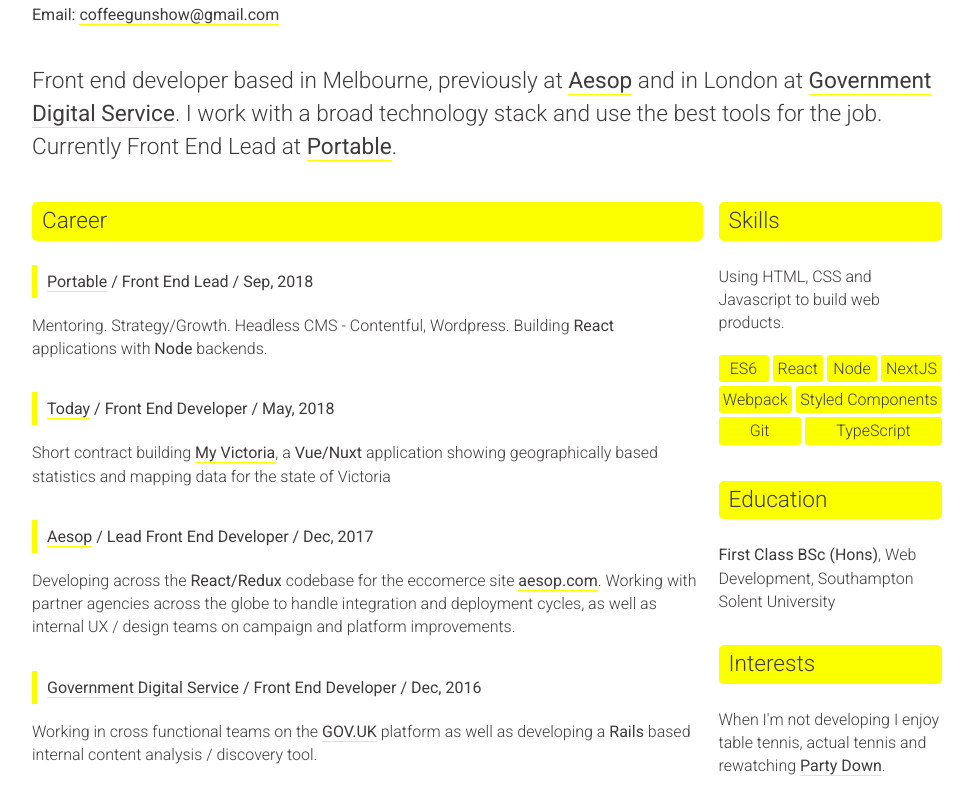
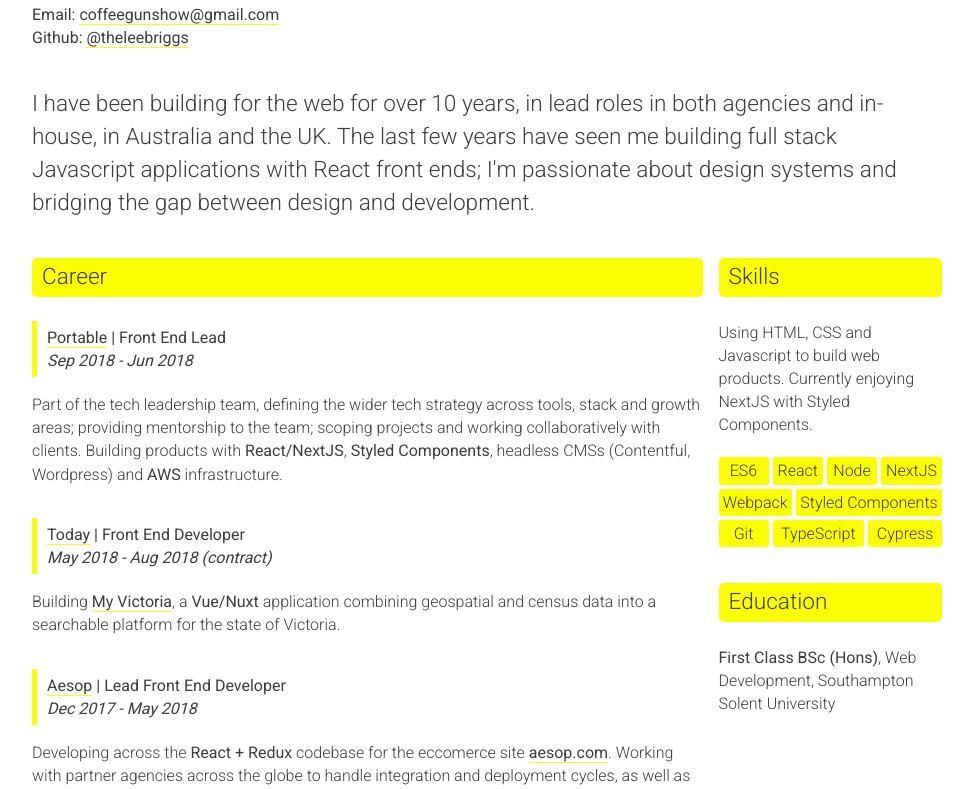
Before and after one commit to theleebriggs/theleebriggs.github.io, a React (Create React App) app: page / in a window 1280 px wide. Shown: the part 266-1055 px from the top of the page, without its empty margins (153-1126 px from the left). Built offline with nearby package versions, Linux system fonts and the light colour scheme.

Commit message:
feat: content updates:
- remove interests
- add github handle
- update summary paragraph
- add endDate to job listing

```diff
--- a/src/Resume/Header.js
+++ b/src/Resume/Header.js
@@ -14,15 +14,18 @@
 
 const Contact = ({
   email,
+  github,
   phone
 }) => {
   const mailLink = `mailto:${email}`
+  const githubLink = `https://github.com/${github}`;
 
   return (
     <div className='ResumeHeader-contact'>
       <ul className='ContactList'>
         <li><strong>Phone:</strong> {phone}</li>
         <li><strong>Email:</strong> <a href={mailLink}>{email}</a></li>
+        <li><strong>Github:</strong> <a href={githubLink} target="_blank" rel="noopener noreferrer">@{github}</a></li>
       </ul>
     </div>
   )
@@ -39,13 +42,14 @@
   label,
   email,
   phone,
+  github,
   summary
 }) => {
   return (
     <div className='ResumeHeader'>
       <Title primary={name} secondary={label} />
       <Summary content={summary} />
-      <Contact email={email} phone={phone} />
+      <Contact email={email} phone={phone} github={github} />
     </div>
   )
 }
--- a/src/Resume/Interests.js
+++ /dev/null
@@ -1,13 +0,0 @@
-import React from 'react'
-
-import Section from './common/Section'
-
-const Interests = ({ interests }) => {
-  return (
-    <Section className='Interests' heading='Interests'>
-      <div dangerouslySetInnerHTML={{__html: interests}} />
-    </Section>
-  )
-}
-
-export default Interests
--- a/src/Resume/Job.css
+++ b/src/Resume/Job.css
@@ -20,6 +20,11 @@
   padding: 5px 10px;
 }
 
+.Job-meta__time {
+  display: block;
+  font-style: italic;
+}
+
 .Job-meta a {
   font-weight: inherit;
 }
--- a/src/Resume/Job.js
+++ b/src/Resume/Job.js
@@ -7,28 +7,28 @@
   name,
   position,
   startDate,
+  endDate = Date.now(),
+  contract = false,
   url
 }) => {
-  const [start] = [startDate].map((d) => format(parse(d), 'MMM, YYYY'))
+  const [start, end] = [startDate, endDate].map((d) => format(parse(d), 'MMM YYYY'))
   return (
     <p className='Job-meta'>
-      <a href={url} className='Job-link'>{name}</a> / {position} / {start}
+      <a href={url} className='Job-link'>{name}</a> | {position}
+      <span className="Job-meta__time">
+        {start} - {end} {contract && `(contract)`}
+      </span>
     </p>
   )
 }
 
 const Job = ({
-  name,
-  position,
-  url,
-  startDate,
-  endDate,
   summary,
-  tags
+  ...props
 }) => {
   return (
     <div className='Job'>
-      <Meta endDate={endDate} name={name} position={position} startDate={startDate} url={url} />
+      <Meta {...props} />
       <div className='Job-description' dangerouslySetInnerHTML={{__html: summary}} />
     </div>
   )
--- a/src/Resume/Resume.js
+++ b/src/Resume/Resume.js
@@ -8,10 +8,9 @@
 import Career from './Career'
 import Skills from './Skills'
 import Education from './Education'
-import Interests from './Interests'
 
 const Resume = () => {
-  const { basics, interests, work, skills, education } = resumeData
+  const { basics, work, skills, education } = resumeData
 
   return (
     <div className='Resume'>
@@ -30,7 +29,6 @@
       <div className='Resume-extra'>
         <Skills {...skills} />
         <Education education={education} />
-        <Interests interests={interests} />
       </div>
     </div>
   )
--- a/src/Resume/resume.data.js
+++ b/src/Resume/resume.data.js
@@ -4,8 +4,9 @@
   email: "coffeegunshow@gmail.com",
   phone: "0416 250 472",
   url: "https://theleebriggs.github.io",
+  github: 'theleebriggs',
   summary:
-    '<p>Front end developer based in Melbourne, previously at <a href="https://aesop.com/">Aesop</a> and in London at <a href="https://gov.uk">Government Digital Service</a>. I work with a broad technology stack and use the best tools for the job. Currently Front End Lead at <a href="https://portable.com.au">Portable</a>.',
+    '<p>I have been building for the web for over 10 years, in lead roles in both agencies and in-house, in Australia and the UK. The last few years have seen me building full stack Javascript applications with  React front ends; I\'m passionate about design systems and bridging the gap between design and development.</p>',
 };
 
 const work = [
@@ -14,8 +15,7 @@
     position: 'Front End Lead',
     url: 'https://portable.com.au',
     startDate: '2018-09-01',
-    endDate: '01',
-    summary: '<p>Mentoring. Strategy/Growth. Headless CMS - Contentful, Wordpress. Building <strong>React</strong> applications with <strong>Node</strong> backends.</p>',
+    summary: '<p>Part of the tech leadership team, defining the wider tech strategy across tools, stack and growth areas; providing mentorship to the team; scoping projects and working collaboratively with clients. Building products with <strong>React/NextJS</strong>, <strong>Styled Components</strong>, headless CMSs (Contentful, Wordpress) and <strong>AWS</strong> infrastructure.</p>',
     tags: [
       'React',
       'NextJS',
@@ -28,9 +28,10 @@
     name: 'Today',
     position: 'Front End Developer ',
     url: 'https://today.design',
+    contract: true,
     startDate: '2018-05-01',
-    endDate: '',
-    summary: '<p>Short contract building <a href="https://www.myvictoria.vic.gov.au/">My Victoria</a>, a <strong>Vue/Nuxt</strong> application showing geographically based statistics and mapping data for the state of Victoria</p>',
+    endDate: '2018-08-01',
+    summary: '<p>Building <a href="https://www.myvictoria.vic.gov.au/" target="_blank" rel="noopener noreferrer">My Victoria</a>, a <strong>Vue/Nuxt</strong> application combining geospatial and census data into a searchable platform for the state of Victoria.</p>',
     tags: [
       'Vue',
       'Nuxt'
@@ -41,7 +42,8 @@
     position: 'Lead Front End Developer',
     url: 'https://aesop.com',
     startDate: '2017-12-01',
-    summary: '<p>Developing across the <strong>React/Redux</strong> codebase for the eccomerce site <a href="https://aesop.com">aesop.com</a>. Working with partner agencies across the globe to handle integration and deployment cycles, as well as internal UX / design teams on campaign and platform improvements.</p>',
+    endDate: '2018-05-01',
+    summary: '<p>Developing across the <strong>React + Redux</strong> codebase for the eccomerce site <a href="https://aesop.com" target="_blank" rel="noopener noreferrer">aesop.com</a>. Working with partner agencies across the globe to handle integration and deployment cycles, as well as internal UX / design teams on campaign and platform improvements.</p>',
     tags: [
       'React',
       'Redux'
@@ -53,7 +55,8 @@
     url: 'https://gov.uk',
     startDate: '2016-12-01',
     endDate: '2017-05-01',
-    summary: '<p>Working in cross functional teams on the <a href="https://gov.uk">GOV.UK</a> platform as well as developing a <strong>Rails</strong> based internal content analysis / discovery tool.</p>',
+    contract: true,
+    summary: '<p>Working in cross functional teams on the <a href="https://gov.uk" rel="noopener noreferrer">GOV.UK</a> platform as well as developing a <strong>Rails</strong> based internal content analysis and discovery tool.</p>',
     tags: [
       'Ruby',
       'Ruby on Rails'
@@ -65,7 +68,7 @@
     url: 'http://headlondon.com/',
     startDate: '2014-05-01',
     endDate: '2016-12-01',
-    summary: '<p>Leading and managing front end development; building primarily <strong>AngularJS</strong> applications, projects included <a href="https://www.prsformusic.com/press/2017/new-tool-for-music-creators-to-report-performances-and-help-manage-their-rights">Setlist Hub</a> and <a href="http://www.pearsonclinical.co.uk/Psychology/ChildCognitionNeuropsychologyandLanguage/ChildAttentionExecutiveFunction/tea-ch-2/test-of-everyday-attention-for-children-second-edition.aspx?gclid=CP3XobiT088CFRdmGwod8_EKrQ">Pearson TEA-Ch2</a>.</p>',
+    summary: '<p>Leading and managing front end development; building primarily <strong>AngularJS</strong> applications, projects included <a href="https://www.prsformusic.com/press/2017/new-tool-for-music-creators-to-report-performances-and-help-manage-their-rights" target="_blank" rel="noopener noreferrer">Setlist Hub</a> and <a href="http://www.pearsonclinical.co.uk/Psychology/ChildCognitionNeuropsychologyandLanguage/ChildAttentionExecutiveFunction/tea-ch-2/test-of-everyday-attention-for-children-second-edition.aspx?gclid=CP3XobiT088CFRdmGwod8_EKrQ" target="_blank" rel="noopener noreferrer">Pearson TEA-Ch2</a>.</p>',
   },
   {
     name: 'Moving Brands',
@@ -73,7 +76,7 @@
     url: 'http://movingbrands.com/',
     startDate: '2012-05-01',
     endDate: '2014-05-01',
-    summary: '<p>Leading web development, working within a multi-disciplinary team to deliver web projects for diverse clients. Highlights included building the new front end of <a href="http://srf.ch">SRF</a> and working on an interactive music video for <a href="http://www.machinestop.com/">Duologue</a>.</p>',
+    summary: '<p>Leading web development, working within a multi-disciplinary team to deliver web projects for diverse clients. Highlights included building the new front end of <a href="http://srf.ch" target="_blank">SRF</a> and working on an interactive music video for <a href="http://www.machinestop.com/" target="_blank" rel="noopener noreferrer">Duologue</a>.</p>',
   },
   {
     name: 'Cogapp',
@@ -81,12 +84,12 @@
     url: 'http://cogapp.com/',
     startDate: '2010-06-01',
     endDate: '2012-05-01',
-    summary: '<p>Full stack development on a number of high profile projects including <a href="http://www.cogapp.com/our-work/dorling-kindersley-eyewitness-travel-guides">DK Eyewitness Travel</a>, <a href="http://www.cogapp.com/our-work/tate-modern-ai-weiwei">Ai Wei Wei</a> at the Tate Modern and the <a href="http://www.moma.org/explore/collection/ge/index">MoMA German Expressionism site</a>.</p>',
+    summary: '<p>Full stack development on a number of high profile projects including <a href="http://www.cogapp.com/our-work/dorling-kindersley-eyewitness-travel-guides" target="_blank" rel="noopener noreferrer">DK Eyewitness Travel</a>, <a href="http://www.cogapp.com/our-work/tate-modern-ai-weiwei" target="_blank" rel="noopener noreferrer">Ai Wei Wei</a> at the Tate Modern and the <a href="http://www.moma.org/explore/collection/ge/index" target="_blank" rel="noopener noreferrer">MoMA German Expressionism site</a>.</p>',
   }
 ]
 
 const skills = {
-  description: 'Using HTML, CSS and Javascript to build web products.',
+  description: 'Using HTML, CSS and Javascript to build web products. Currently enjoying NextJS with Styled Components.',
   values: [
     'ES6',
     'React',
@@ -95,7 +98,8 @@
     'Webpack',
     'Styled Components',
     'Git',
-    'TypeScript'
+    'TypeScript',
+    'Cypress'
   ]
 }
 
@@ -107,6 +111,4 @@
   }
 ]
 
-const interests = '<p>When I\'m not developing I enjoy table tennis, actual tennis and rewatching <a href="http://www.imdb.com/title/tt1073507/">Party Down</a>.</p>'
-
-export default { basics, work, interests, skills, education }
+export default { basics, work, skills, education }
```
